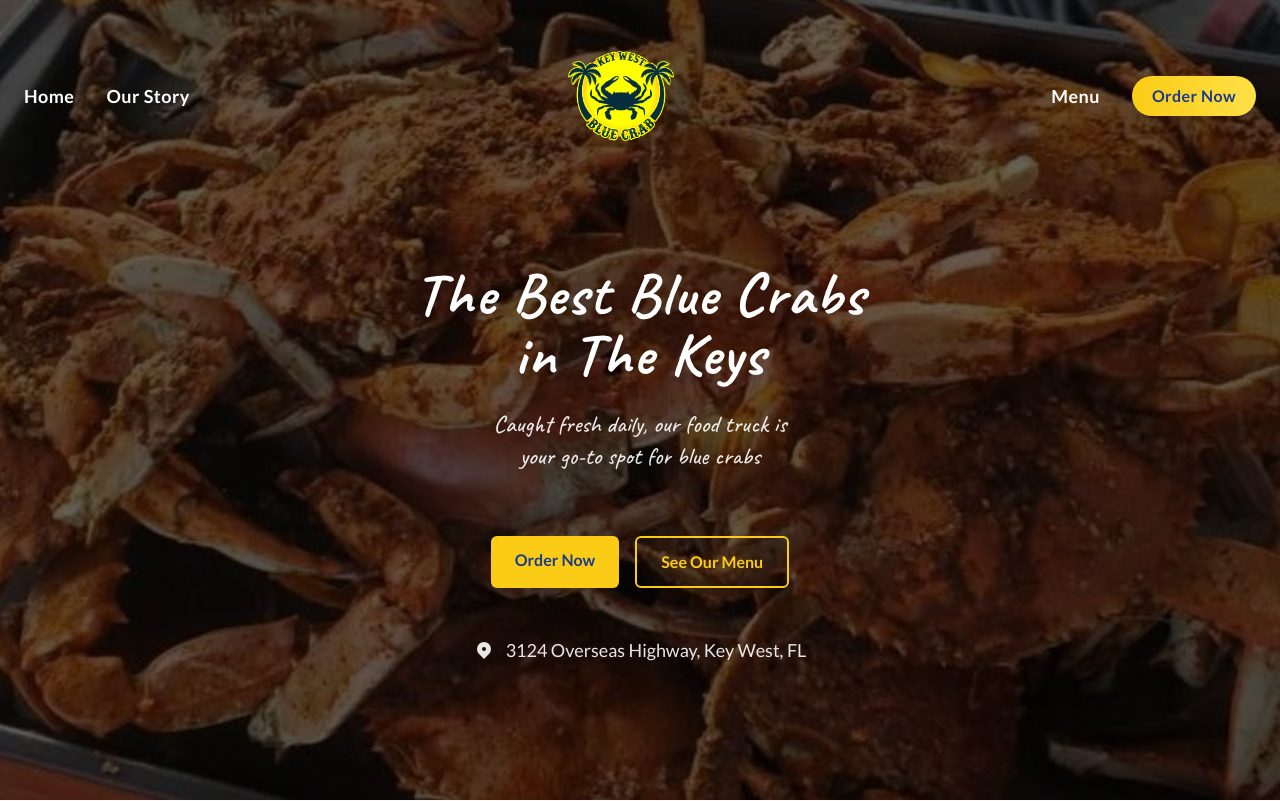
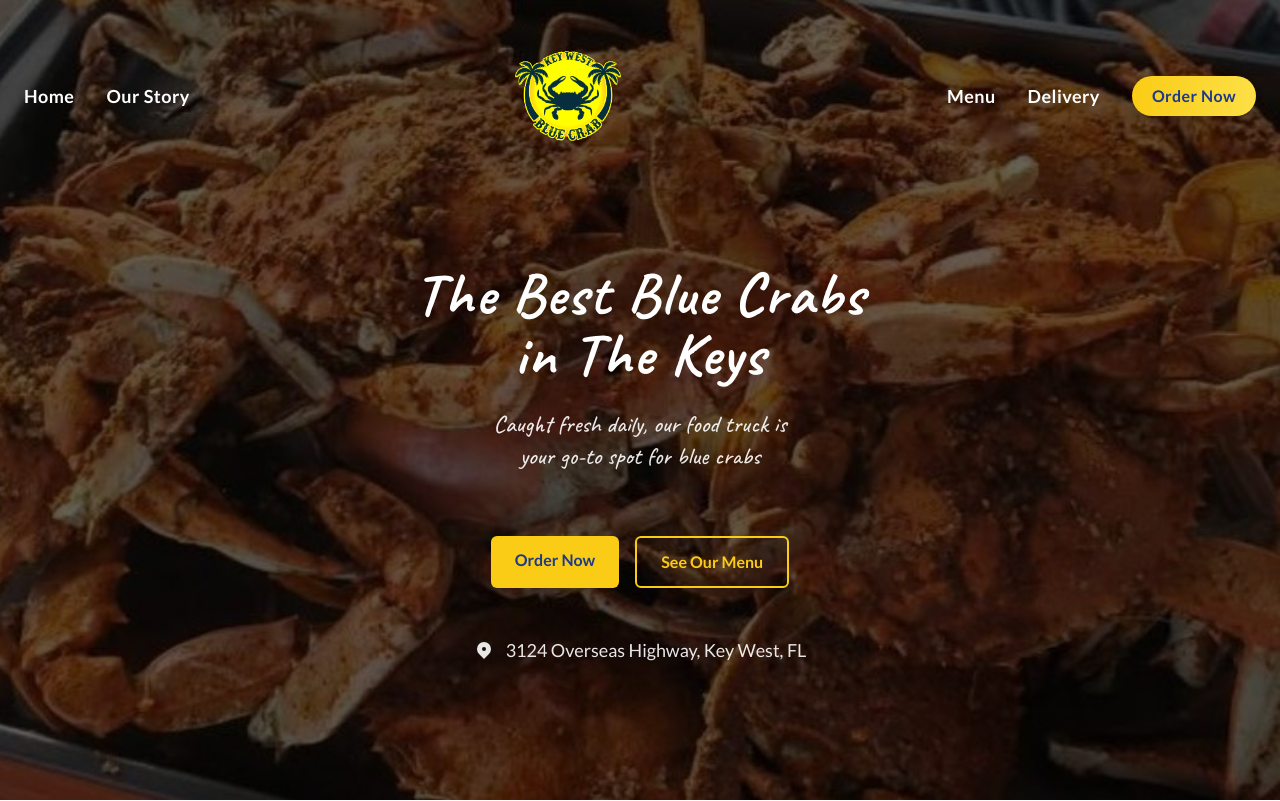
Before and after one commit to mkfink-code/kwbc-website, a Next.js app: page / in a window 1280 px wide. Shown: the top 801 px of the page. Built offline with nearby package versions, Linux system fonts and the light colour scheme.

Commit message:
Add delivery section and navigation button

```diff
--- a/src/app/page.tsx
+++ b/src/app/page.tsx
@@ -1,5 +1,6 @@
 import Hero from '@/components/Hero'
 import Menu from '@/components/Menu'
+import Delivery from '@/components/Delivery'
 import About from '@/components/About'
 import SocialSection from '@/components/SocialSection'
 import Testimonials from '@/components/Testimonials'
@@ -13,6 +14,7 @@ export default function Home() {
       <Hero />
       <About />
       <Menu />
+      <Delivery />
       <SocialSection />
       <Testimonials />
       <Contact />
--- /dev/null
+++ b/src/components/Delivery.tsx
@@ -0,0 +1,21 @@
+export default function Delivery() {
+  return (
+    <section id="delivery" className="py-16 bg-white">
+      <div className="container mx-auto px-6">
+        <div className="max-w-4xl mx-auto">
+          <div className="text-center bg-neutral-50 rounded-2xl p-12">
+            <h3 className="text-2xl font-serif font-bold text-black mb-6">
+              Delivery
+            </h3>
+            <p className="text-xl text-black mb-4 font-sans font-medium">
+              We deliver to Bay Point and Bluewater Key
+            </p>
+            <p className="text-lg text-black font-sans font-light">
+              More delivery options coming soon!
+            </p>
+          </div>
+        </div>
+      </div>
+    </section>
+  )
+}
--- a/src/components/Hero.tsx
+++ b/src/components/Hero.tsx
@@ -56,6 +56,9 @@ export default function Hero() {
             <div className="hidden md:flex items-center gap-8">
               <a href="/full-menu" className="text-white hover:text-yellow-400 font-semibold text-lg tracking-wide transition-colors duration-200">
                 Menu
+              </a>
+              <a href="#delivery" className="text-white hover:text-yellow-400 font-semibold text-lg tracking-wide transition-colors duration-200">
+                Delivery
               </a>
               <a
                 href="https://key-west-blue-crab.square.site/#JW4YIN3E3FUICAD7XXVCTXUC"
```
